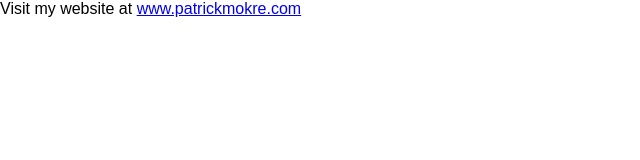
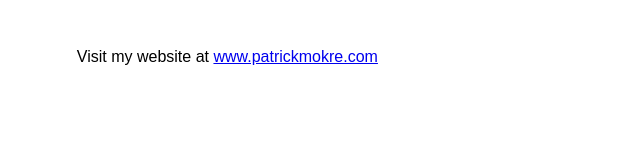
Before and after one commit to patrickmokre/patrickmokre.github.io, a plain HTML site: page index.html in a window 1280 px wide. Shown: the whole page, without its empty margins (0-640 px from the left). Drawn offline with Linux system fonts and the light colour scheme; a web font is replaced by a local one.

Commit message:
Update index.html

```diff
--- a/index.html
+++ b/index.html
@@ -15,8 +15,8 @@
           font-weight: 300;
           color: #000;
           background: #fff;
-          padding: 1 vh 1 vw;
-          margin: 0 auto;
+          padding: 1vh 1vw;
+          margin: 5vh 5vw;
         }
     </style>
 
```
